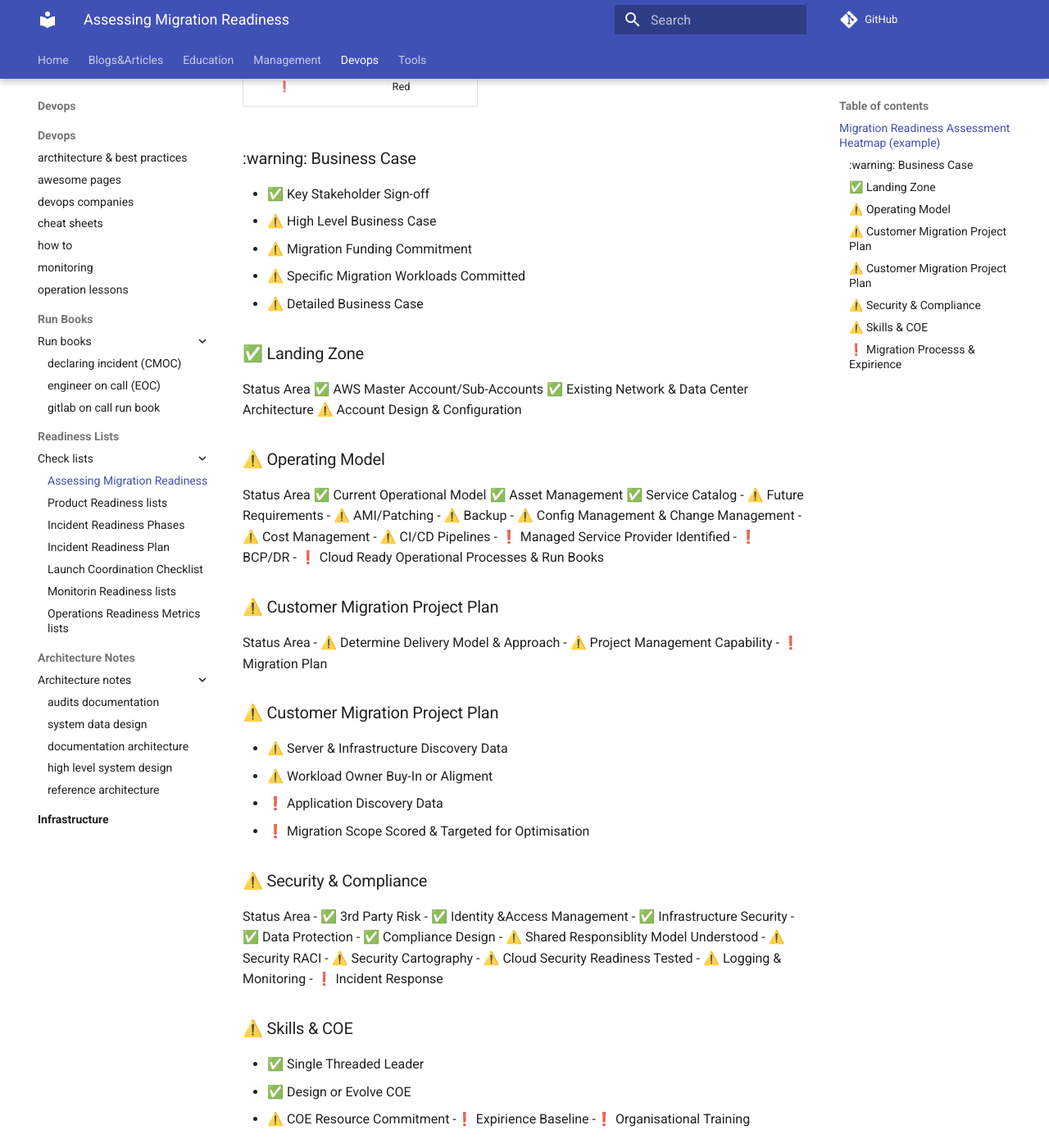
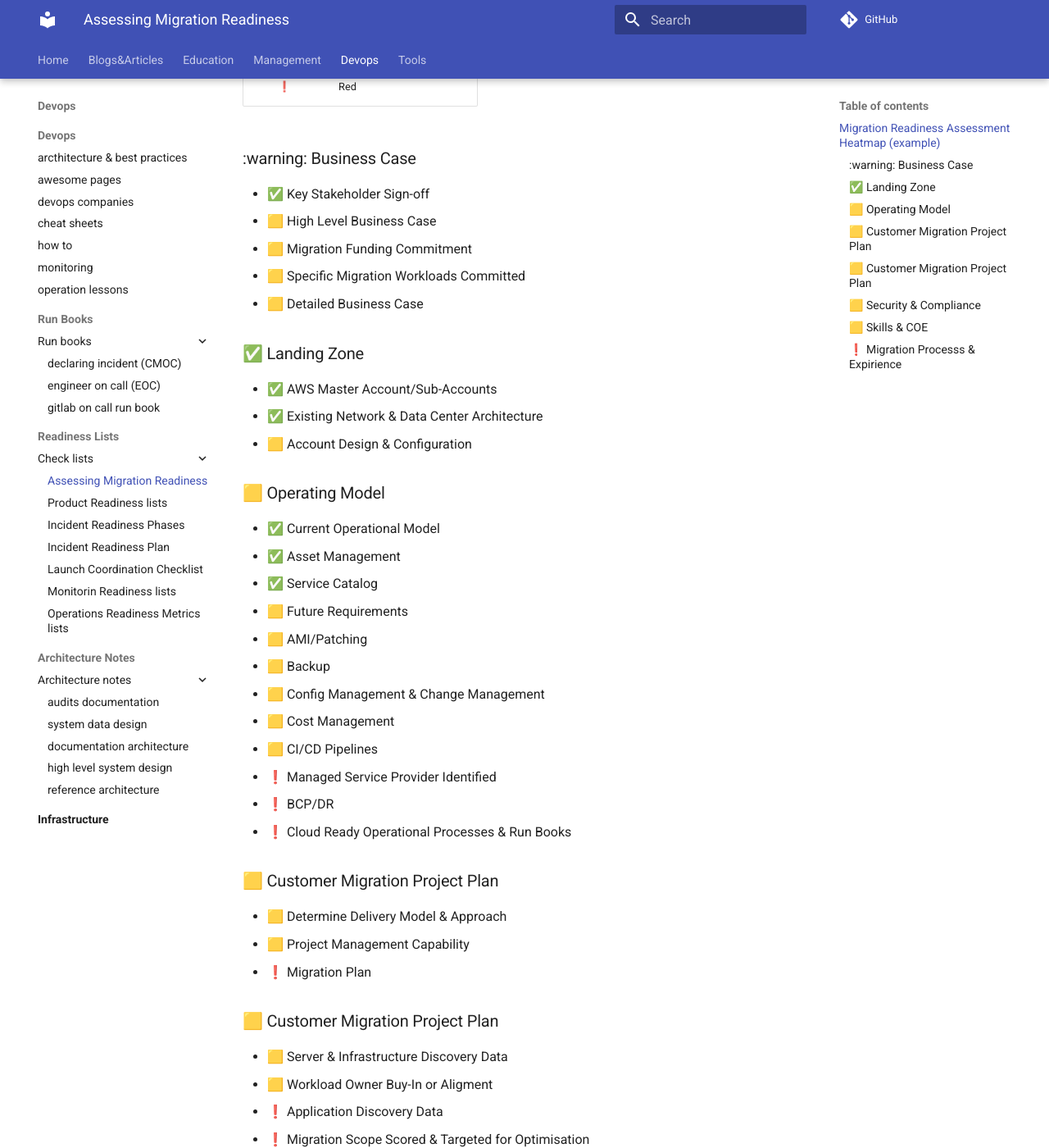
Before and after one commit to ivankatliarchuk/knowledge-base, an MkDocs documentation site: the page built from docs/devops/check-lists/assessing-migration-readiness.md, in a window 1280 px wide and 1400 px high, scrolled down 377 px. Shown: the whole window at 82% size. Built offline with MkDocs 1.6.1 and Material for MkDocs 9.7.7, drawn with Linux system fonts in a browser that asks for light colours; comment, search, counter and statistics services are not loaded; some of the changed text lies outside the part shown.

Commit message:
assesment migration readiness update

```diff
--- a/docs/devops/check-lists/assessing-migration-readiness.md
+++ b/docs/devops/check-lists/assessing-migration-readiness.md
@@ -11,78 +11,78 @@ published: true
 ## Migration Readiness Assessment Heatmap (example)
 
 | Sign       |      Description         |
-|:----------:|:------------------------:|
+|:----------:|:-------------------------|
 | ℹ️         | Assement to be completed |
-| ⚠️          | Warning                  |
+| 🟨         | Warning                  |
 | ✅         | Green                    |
 |❗          |  Red                     |
 
 ### :warning: Business Case
 
 - ✅	Key Stakeholder Sign-off
-- ⚠️	 High Level Business Case
-- ⚠️	Migration Funding Commitment
-- ⚠️	Specific Migration Workloads Committed
-- ⚠️	Detailed Business Case
+- 🟨  High Level Business Case
+- 🟨  Migration Funding Commitment
+- 🟨  Specific Migration Workloads Committed
+- 🟨  Detailed Business Case
 
-### ✅  Landing Zone
-Status	Area
-✅	AWS Master Account/Sub-Accounts
-✅	Existing Network & Data Center Architecture
-⚠️	Account Design & Configuration
+### ✅ Landing Zone
+
+- ✅	AWS Master Account/Sub-Accounts
+- ✅	Existing Network & Data Center Architecture
+- 🟨	Account Design & Configuration
 
 
-### ⚠️ Operating Model
-Status	Area
-✅	Current Operational Model
-✅	Asset Management
-✅	Service Catalog
-- ⚠️	Future Requirements
-- ⚠️	AMI/Patching
-- ⚠️	Backup
-- ⚠️	Config Management & Change Management
-- ⚠️	Cost Management
-- ⚠️	CI/CD Pipelines
+### 🟨 Operating Model
+
+- ✅	Current Operational Model
+- ✅	Asset Management
+- ✅	Service Catalog
+- 🟨 Future Requirements
+- 🟨 AMI/Patching
+- 🟨 Backup
+- 🟨 Config Management & Change Management
+- 🟨 Cost Management
+- 🟨 CI/CD Pipelines
 - ❗	Managed Service Provider Identified
 - ❗	BCP/DR
 - ❗	Cloud Ready Operational Processes & Run Books
 
-### ⚠️  Customer Migration Project Plan
-Status	Area
-- ⚠️	Determine Delivery Model & Approach
-- ⚠️	Project Management Capability
+### 🟨  Customer Migration Project Plan
+
+- 🟨	Determine Delivery Model & Approach
+- 🟨	Project Management Capability
 - ❗	Migration Plan
 
-### ⚠️  Customer Migration Project Plan
+### 🟨  Customer Migration Project Plan
 
-- ⚠️	Server & Infrastructure Discovery Data
-- ⚠️	Workload Owner Buy-In or Aligment
+- 🟨	Server & Infrastructure Discovery Data
+- 🟨	Workload Owner Buy-In or Aligment
 - ❗	Application Discovery Data
 - ❗	Migration Scope Scored & Targeted for Optimisation
 
-### ⚠️  Security & Compliance
-Status	Area
+### 🟨  Security & Compliance
+
 - ✅	3rd Party Risk
 - ✅	Identity &Access Management
 - ✅	Infrastructure Security
 - ✅	Data Protection
 - ✅	Compliance Design
-- ⚠️	Shared Responsiblity Model Understood
-- ⚠️	Security RACI
-- ⚠️	Security Cartography
-- ⚠️	Cloud Security Readiness Tested
-- ⚠️	Logging & Monitoring
+- 🟨 Shared Responsiblity Model Understood
+- 🟨 Security RACI
+- 🟨 Security Cartography
+- 🟨 Cloud Security Readiness Tested
+- 🟨 Logging & Monitoring
 - ❗	Incident Response
 
-### ⚠️  Skills & COE
+### 🟨  Skills & COE
 
 - ✅	Single Threaded Leader
 - ✅	Design or Evolve COE
-- ⚠️	COE Resource Commitment
--❗	Expirience Baseline
--❗	Organisational Training
+- 🟨 COE Resource Commitment
+-❗ Expirience Baseline
+-❗ Organisational Training
 
 ### ❗  Migration Processs & Expirience
 
-- ⚠️	Migration Expirience
+- 🟨 Migration Expirience
 - ❗	Identification of Pilot Applications
```
